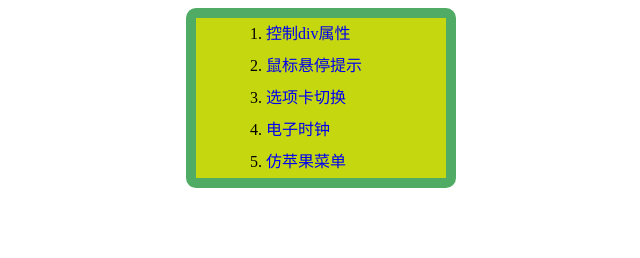
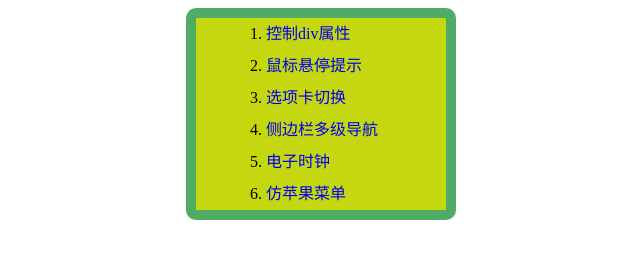
Before and after one commit to simplast/web, a plain HTML site: page index.html in a window 1280 px wide. Shown: the whole page, without its empty margins (319-959 px from the left). Drawn offline with Linux system fonts and the light colour scheme.

Commit message:
Update index.html

```diff
--- a/index.html
+++ b/index.html
@@ -36,6 +36,7 @@
                 <li><a href="./a/div~.html">控制div属性</a></li>
                 <li><a href="./switch.html">鼠标悬停提示</a></li>
                 <li><a href="./a/index.html">选项卡切换</a></li>
+                <li><a href="./a/navigator.html">侧边栏多级导航</a></li>
                 <li><a href="./clock/index.html">电子时钟</a></li>
                 <li><a href="./a/MacOS-menus.html">仿苹果菜单</a></li>
             </ol>
```
